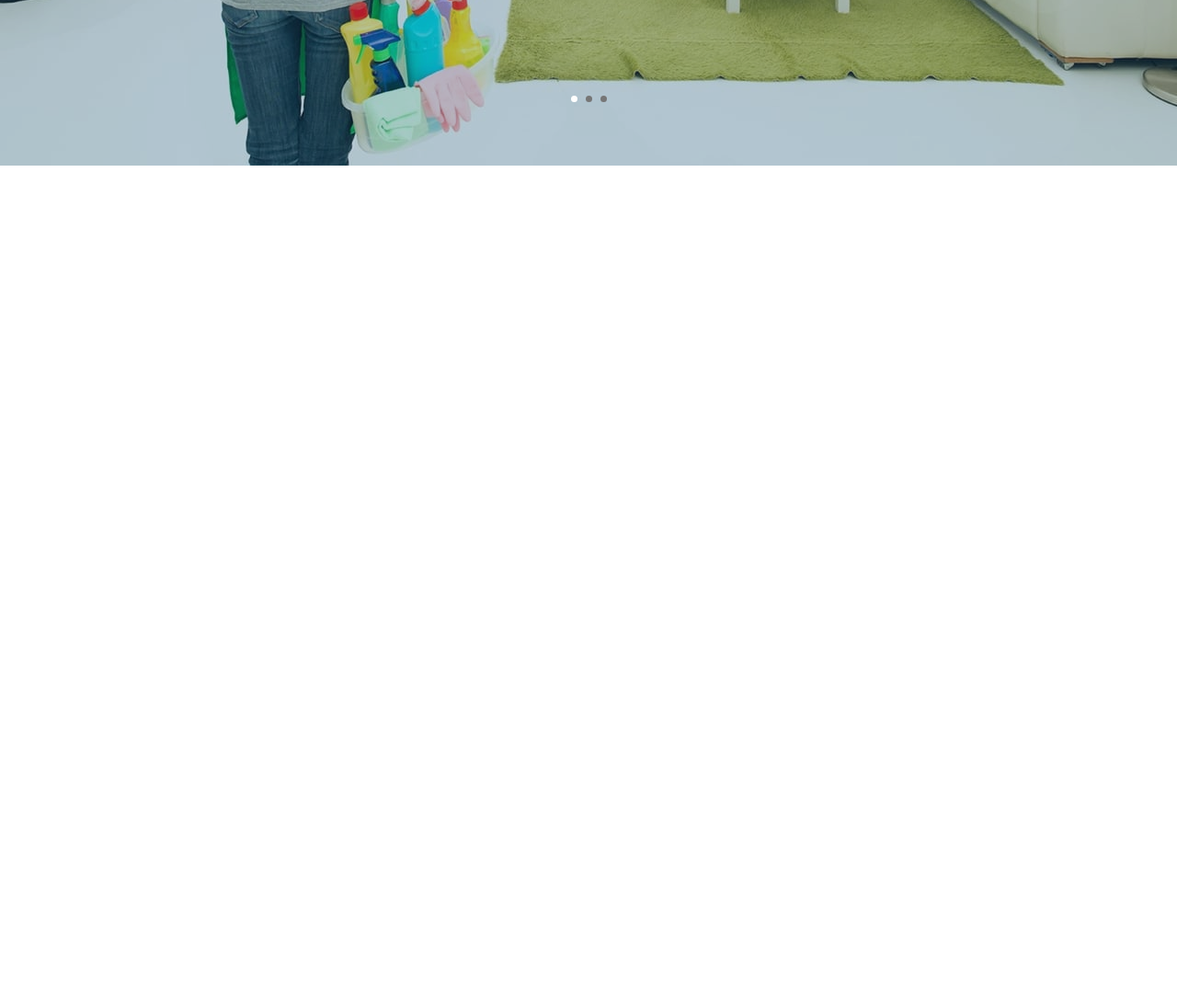
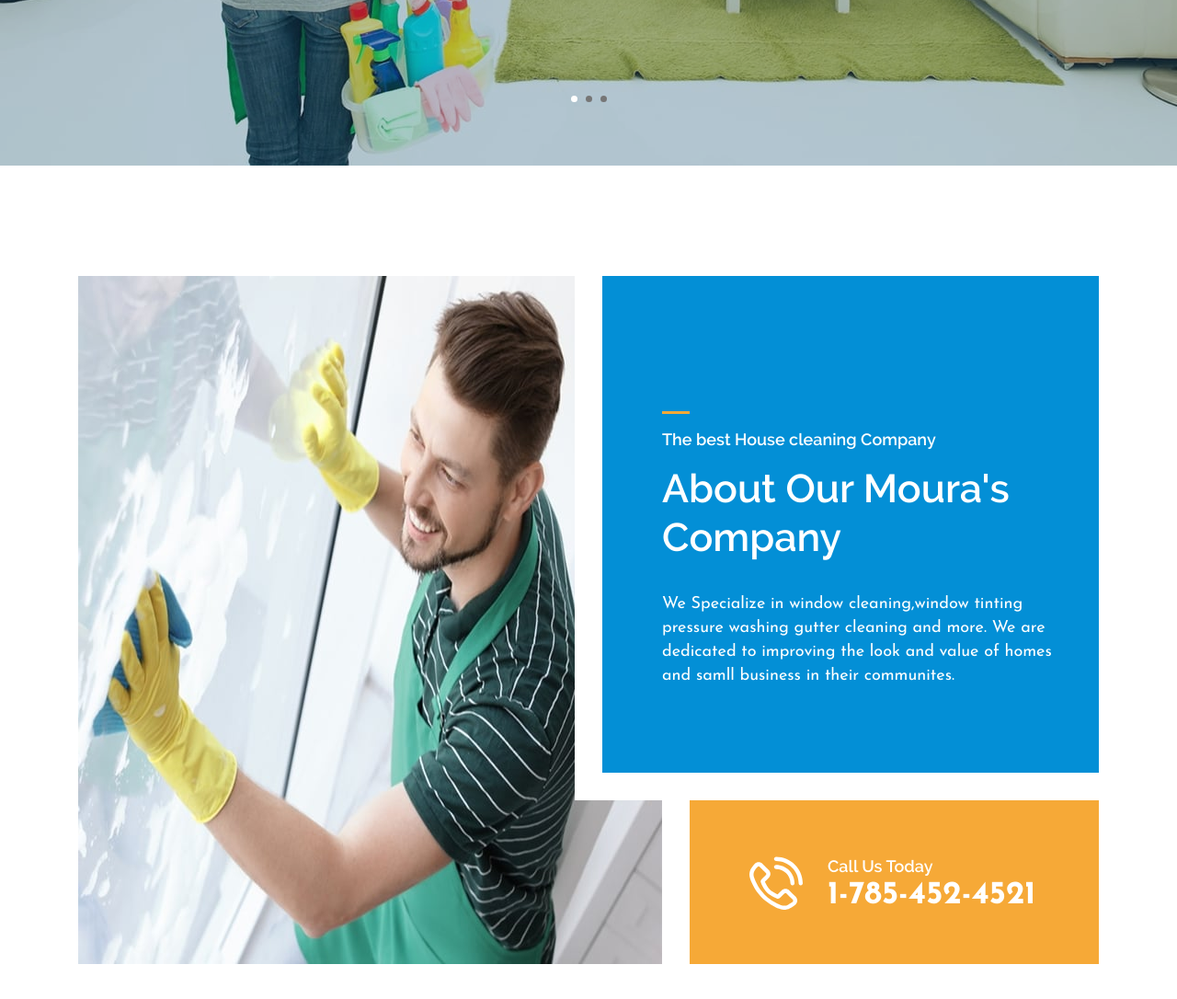
Before and after one commit to nbogdani4/h-cleaning, a plain HTML site: page index.html in a window 1280 px wide. Shown: the part 793-1879 px from the top of the page at 92% size. Before the commit the page ends 1093 px from the top, so only its background shows below. Drawn offline with Linux system fonts and the light colour scheme; a web font is replaced by a local one.

Commit message:
Закончил секцию About company

```diff
--- a/index.html
+++ b/index.html
@@ -106,12 +106,20 @@
         </div>
       </div>
     </div>
-
-
-
-
+    <div class="container">
+      <section class="about-company">
+        <div class="about-company__story">
+          <p class="about-company__sub-title">The best House cleaning Company</p>
+          <h2 class="about-company__title">About Our Moura's Company</h2>
+          <p class="about-company__text">We Specialize in window cleaning,window tinting pressure washing gutter cleaning and more. We are dedicated to improving the look and value of homes and samll business in their communites.</p>
+        </div>
+        <div class="about-company__phone">
+          <p class="about-company__phone-text">Call Us Today</p>
+          <a class="about-company__phone-number" href="tel:+17854524521">1-785-452-4521</a>
+        </div>
+      </section>
+    </div>
 
   </main>
-
 </body>
 </html>
--- /dev/null
+++ b/sass/blocks/_about-company.scss
@@ -0,0 +1,100 @@
+.about-company {
+  color: #ffffff;
+  font-size: 18px;
+  line-height: 16px;
+  display: flex;
+  flex-direction: column;
+  align-items: flex-end;
+  background-image: url(/pic/man-wash-window@1x.jpg);
+  background-repeat: no-repeat;
+  background-position-x: 0;
+  min-height: 748px;
+  margin-bottom: 120px;
+
+  @media (min-resolution: 144dpi), (min-resolution: 1.5dppx) {
+    background-image: url("/pic/man-wash-window@2x.jpg");
+    background-size: auto 748px;
+  }
+}
+
+.about-company__story {
+  background-color: #038fd6;
+  width: 570px;
+  min-height: 570px;
+  border-left: 30px solid #ffffff;
+  border-bottom: 30px solid #ffffff;
+  padding-top: 170px;
+  padding-left: 65px;
+  padding-right: 50px;
+}
+
+.about-company__sub-title {
+  font-weight: 600;
+  margin: 0;
+  @include font-raleway;
+  margin-bottom: 19px;
+  position: relative;
+
+  &::before {
+    content: "";
+    position: absolute;
+    width: 30px;
+    height: 3px;
+    background-color: #f6a937;
+    top: -23px;
+    left: 0;
+  }
+}
+
+.about-company__title {
+  font-weight: 600;
+  margin: 0;
+  @include font-raleway;
+  font-size: 43px;
+  margin-bottom: 33px;
+  line-height: 53px;
+}
+
+.about-company__text {
+  margin: 0;
+  line-height: 26px;
+}
+
+.about-company__phone {
+  background-color: #f6a937;
+  width: 475px;
+  min-height: 178px;
+  border-left: 30px solid #ffffff;
+  font-weight: 700;
+  padding-top: 60px;
+  padding-left: 150px;
+  padding-right: 50px;
+  position: relative;
+
+  &::before {
+    content: "";
+    width: 59px;
+    height: 59px;
+    background-image: url(/pic/handset.svg);
+    background-position: 0 0;
+    background-repeat: no-repeat;
+    position: absolute;
+    left: 65px;
+    top: 60px;
+  }
+}
+
+.about-company__phone-text {
+  @include font-raleway;
+  margin: 0;
+  line-height: 24px;
+  margin-bottom: 12px;
+}
+
+.about-company__phone-number {
+  line-height: 16px;
+  font-size: 35px;
+  color: #ffffff;
+  text-decoration: none;
+
+}
--- a/sass/style.scss
+++ b/sass/style.scss
@@ -8,3 +8,4 @@
 @import 'blocks/button';
 @import 'blocks/main';
 @import 'blocks/slider';
+@import 'blocks/about-company';
```
Also changed, not shown: css/style.css, pic/handset.svg (added), pic/man-wash-window@1x.jpg (added), pic/man-wash-window@2x.jpg (added), 1 other file.
